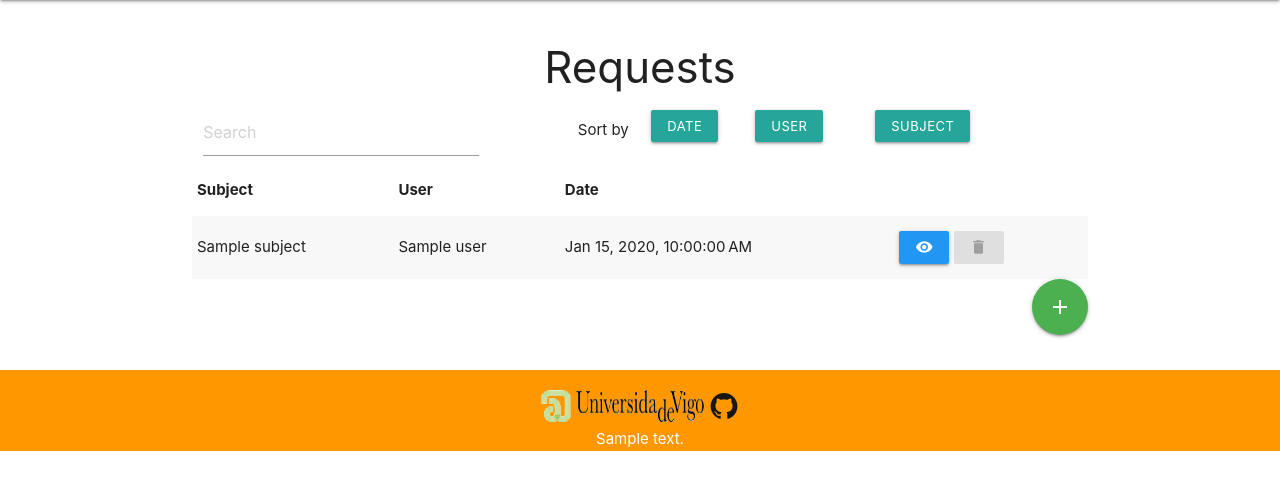
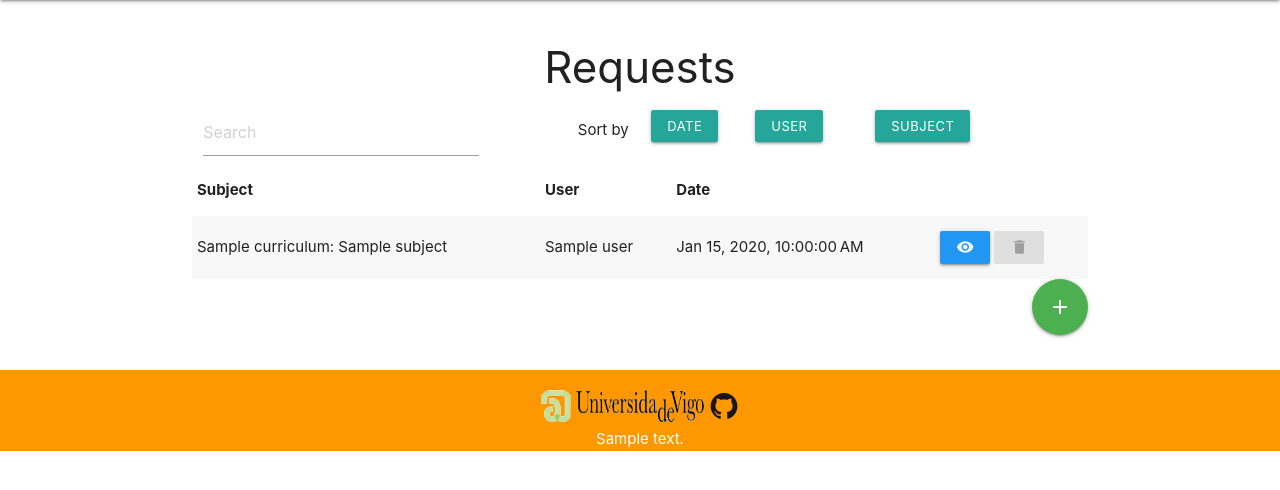
Before and after one commit to Baltasarq/esei-soft, a Flask app: template templates/requests.html in a window 1280 px wide. Shown: the part 64-554 px from the top of the page. Run offline with Flask 2, Linux system fonts and the light colour scheme; the template is opened without the code that fills it: most values are stand-ins (such as "Sample title", 1, 10 or a date in 2020); parts of the project's set-up code (start-up, migrations or seed data) failed here and were passed over; some libraries are stand-ins or nearby versions.

Commit message:
added curriculum support in requests and exports

```diff
--- a/handlers/handlers.py
+++ b/handlers/handlers.py
@@ -553,7 +553,8 @@ def exportCSV():
                     content_to_append += str.split(str(complete_request.getDate()), ".")[0] + "," + system + "," \
                         + request_owner.name.encode("utf-8") + "," \
                         + subject.abbreviation.encode("utf-8") + "," \
-                        + subject.name.encode("utf-8") + "," + str(subject.year) + "," + str(subject.quarter) + "," \
+                        + ((subject.curriculum + ": " + subject.name) if subject.curriculum else subject.name).encode("utf-8") \
+                        + "," + str(subject.year) + "," + str(subject.quarter) + "," \
                         + software.name.encode("utf-8") + "," + str(software.needs_root)\
                         + "," + software.installation_notes.encode("utf-8")\
                         + "\n"
@@ -631,7 +632,7 @@ def exportXML():
                     "<user><key>" + str(req_owner.user_id) + "</key><name>" + req_owner.name.encode("utf-8") + "</name></user>"\
                     "<subject>" \
                         "<key>" + str(sub.key.id()) + "</key>" \
-                        "<name>" + sub.name.encode("utf-8") + "</name>" \
+                        "<name>" + ((sub.curriculum + ": " + sub.name) if sub.curriculum else sub.name).encode("utf-8") + "</name>" \
                         "<course>" + str(sub.year) + "</course>" \
                         "<quarter>" + str(sub.quarter) + "</quarter></subject>"\
                         "<softwares>"
--- a/templates/request_desc.html
+++ b/templates/request_desc.html
@@ -1,3 +1,4 @@
-<td class="subject"> {{ request.getSubject().name }}</td>
+{% set subject = request.getSubject() %}
+<td class="subject"> {% if subject.curriculum %}{{ subject.curriculum }}: {% endif %} {{ subject.name }}</td>
 <td class="user"> {{ request.getUser().name }}</td>
 <td class="date"> {{ request.date | datetimeformat }}</td>
--- a/templates/subjects.html
+++ b/templates/subjects.html
@@ -32,6 +32,7 @@
             {% for subject in subjects %}
                 <tr>
                     {% include "subject_desc.html" %}
+
                     <td class="name center">
                         <a href="/editSubject?key={{subject.key.id()}}" data-position="top" class="waves-effect tooltipped waves-light btn-small yellow "
                         {% if not current_user %}
```
